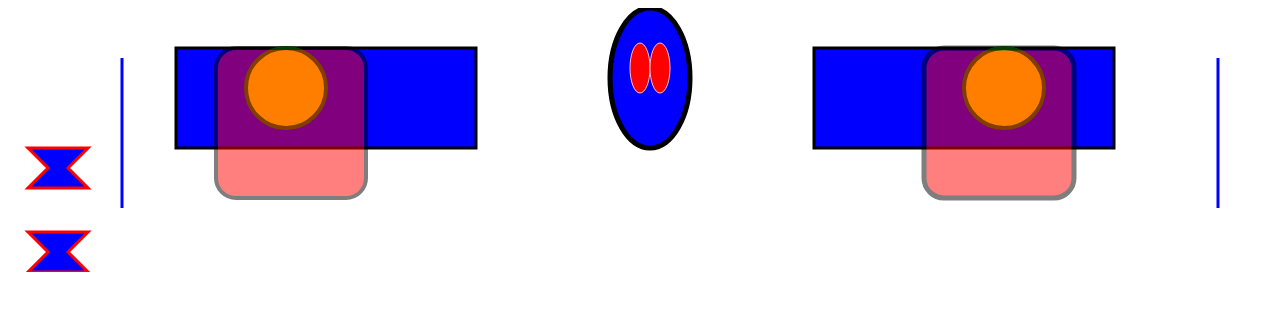
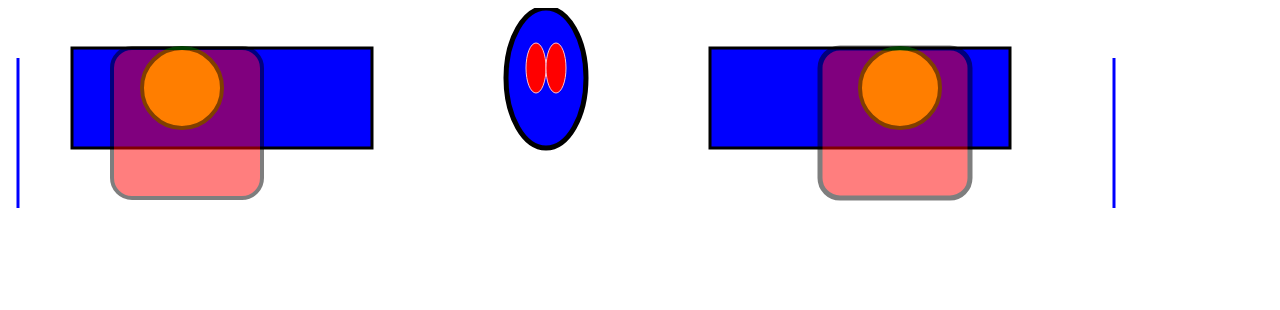
Before and after one commit to elisbetd/elisbetd.github.com, a plain HTML site: page week10/index.html in a window 1280 px wide. Drawn offline with Linux system fonts and the light colour scheme.

Commit message:
Update index.html

```diff
--- a/week10/index.html
+++ b/week10/index.html
@@ -1,9 +1,6 @@
 <!DOCTYPE html>
 <html>
 <body>
-  <svg height="80" width="100">
-  <polygon points="20,20 40,40 20,60 80,60 60,40 80,20" style="fill:blue;stroke:red;stroke-width:3" />
-</svg>
   <svg height="150" width="50">
   <line x1="10" y1="0" x2="10" y2="150" style="stroke:rgb(0,0,255);stroke-width:3" />
 </svg>
@@ -27,8 +24,5 @@
 <svg height="150" width="40">
   <line x1="10" y1="0" x2="10" y2="150" style="stroke:rgb(0,0,255);stroke-width:3" />
 </svg>
-  <svg height="60" width="100">
-  <polygon points="20,20 40,40 20,60 80,60 60,40 80,20" style="fill:blue;stroke:red;stroke-width:3" />
-</svg>
 </body>
 </html>
```
